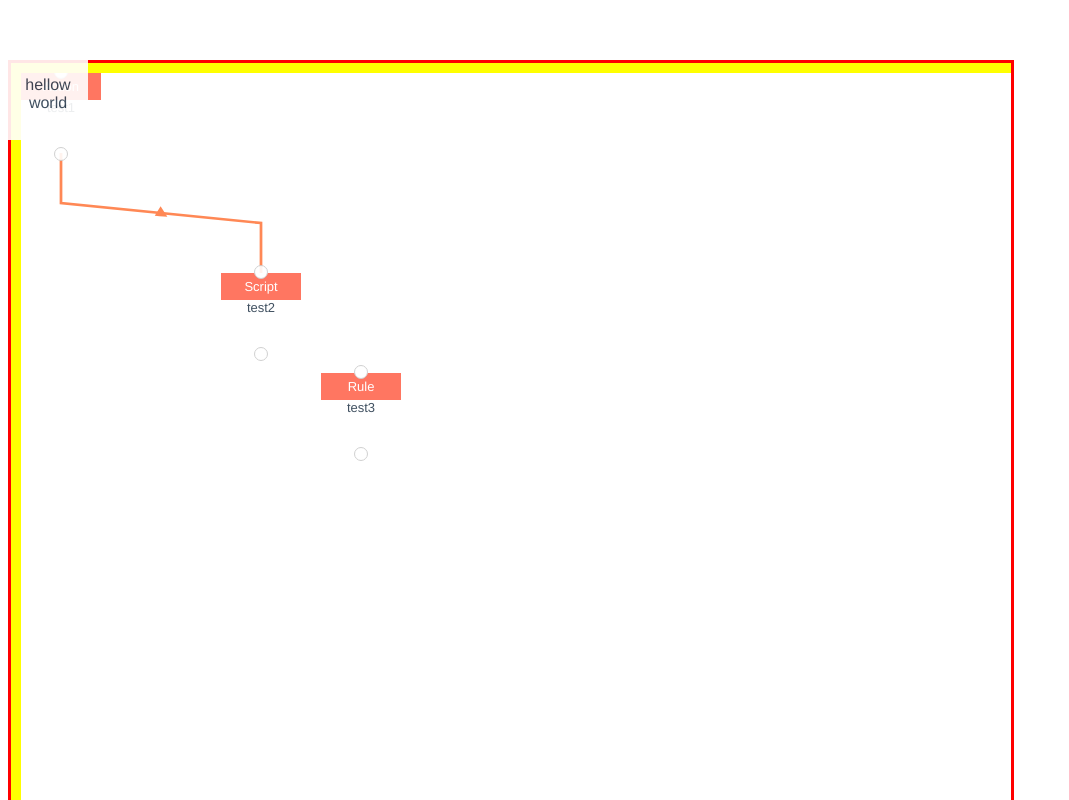
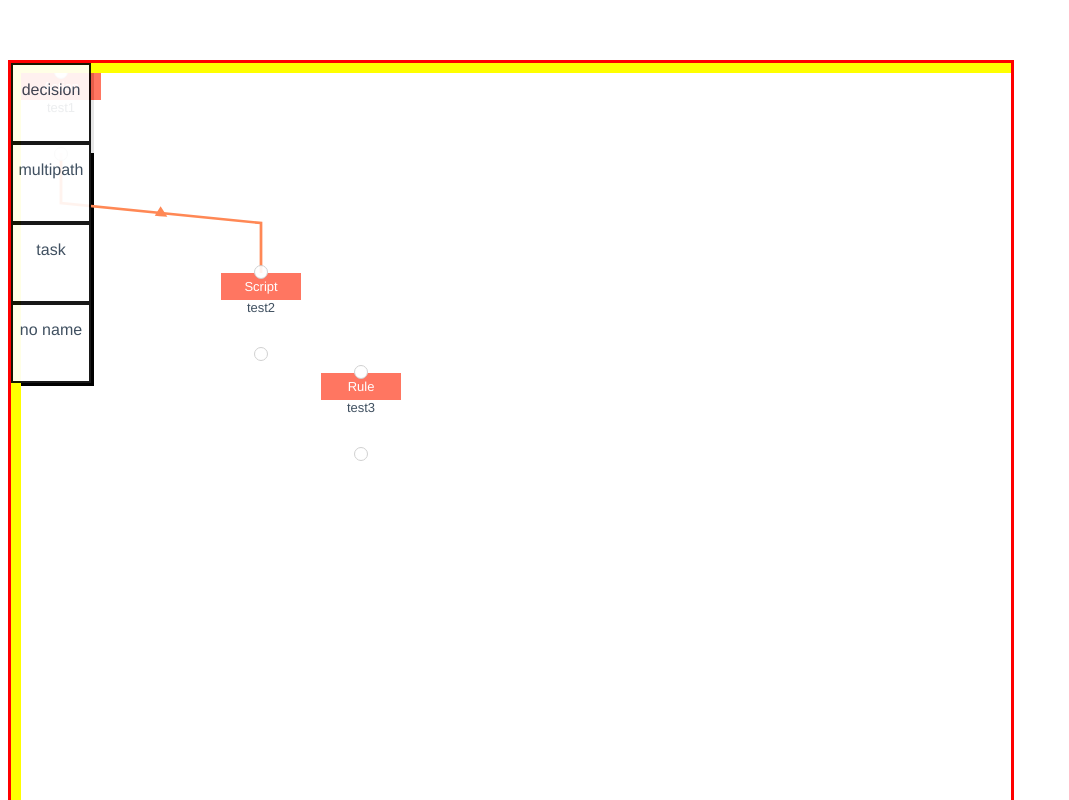
Before and after one commit to InfoSysRodener/vueflowchart, a Vue app: page / in a window 1280 px wide. Shown: the top 800 px of the page, without its empty margins (0-1069 px from the left). Built offline with nearby package versions, Linux system fonts and the light colour scheme; what vue-panzoom would draw is missing.

Commit message:
add multiple nodes for drag drop

```diff
--- a/src/App.vue
+++ b/src/App.vue
@@ -1,7 +1,12 @@
 <template>
   <div id="app">
     <!--<img alt="Vue logo" src="./assets/logo.png">-->
-    <card></card>
+    <div class="node-container">
+      <card name="decision"></card>
+      <card name="multipath"></card>
+      <card name="task"></card>
+      <card></card>
+    </div>
     <!--  TODO: create new ID for every new node  -->
     <!-- <card v-for="(node, index) in scene.nodes" v-bind:key="index" :id="index"></card> -->
     <div class="panzoom-parent">
@@ -123,4 +128,8 @@ export default {
   height: 1000px;
   width: 1000px;
 }
+.node-container {
+  border: 3px solid black;
+  position: absolute;
+}
 </style>
--- a/src/components/FlowChart/card.vue
+++ b/src/components/FlowChart/card.vue
@@ -7,7 +7,7 @@
     @dragover.stop
     :style="nodeStyle"
   >
-    <p>hellow world</p>
+    <p>{{name}}</p>
   </div>
 </template>
 
@@ -18,6 +18,10 @@ export default {
     draggable: {
       type: Boolean,
       default: true
+    },
+    name: {
+      type: String,
+      default: "no name"
     },
     options: {
       type: Object,
@@ -63,9 +67,9 @@ $portSize: 12;
   margin: 0;
   width: 80px;
   height: 80px;
-  position: absolute;
+  position: relative;
   box-sizing: border-box;
-  border: none;
+  border: 2px solid black;
   background: white;
   z-index: 1;
   opacity: 0.9;
```
